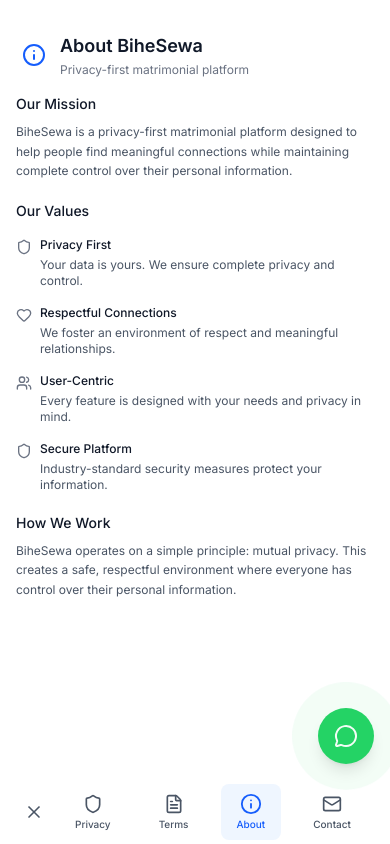
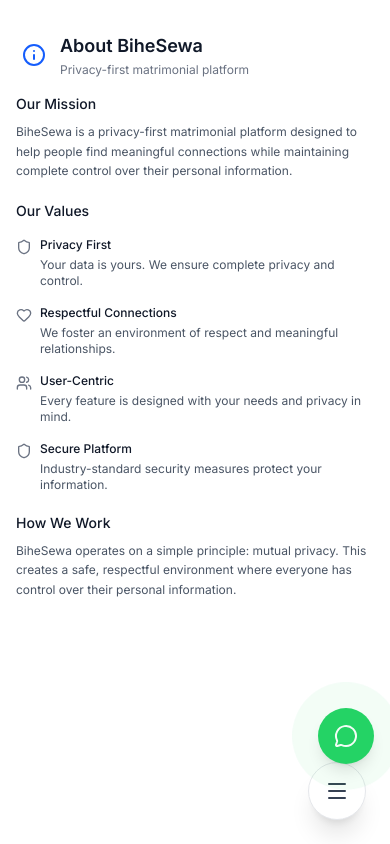
Before and after one commit to pramalakar/bihesewa_web, a Next.js app: page /about in a window 390 px wide. Built offline with nearby package versions, Linux system fonts and the light colour scheme.

Commit message:
Redesign mobile menu: full-screen minimalist design, remove animations, update TikTok URL to @bihe.sewa2

```diff
--- a/app/contact/page.tsx
+++ b/app/contact/page.tsx
@@ -78,7 +78,7 @@ export default function ContactPage() {
             <span>Instagram</span>
           </a>
           <a
-            href="https://www.tiktok.com/@bihesewa"
+            href="https://www.tiktok.com/@bihe.sewa2"
             target="_blank"
             rel="noopener noreferrer"
             className="flex items-center gap-2 px-4 py-2 text-xs bg-[#000000] hover:bg-[#1A1A1A] dark:bg-[#FFFFFF] dark:hover:bg-[#F0F0F0] dark:text-[#000000] text-white rounded transition-colors duration-200"
--- a/components/BottomNavigation.tsx
+++ b/components/BottomNavigation.tsx
@@ -3,177 +3,164 @@
 import { useState, useEffect } from 'react';
 import Link from 'next/link';
 import { usePathname } from 'next/navigation';
-import {
-  Shield,
-  FileText,
-  Info,
-  Mail,
-  Menu,
-  X
-} from 'lucide-react';
+import { Menu, X } from 'lucide-react';
+import Logo from './Logo';
+import SocialMediaLinks from './SocialMediaLinks';
 
 const navigationItems = [
   {
+    name: 'Home',
+    href: '/',
+  },
+  {
     name: 'Privacy',
     href: '/privacy',
-    icon: Shield,
   },
   {
     name: 'Terms',
     href: '/terms',
-    icon: FileText,
   },
   {
     name: 'About',
     href: '/about',
-    icon: Info,
   },
   {
     name: 'Contact',
     href: '/contact',
-    icon: Mail,
   },
 ];
 
 export default function BottomNavigation() {
   const pathname = usePathname();
-  const [isVisible, setIsVisible] = useState(true);
   const [isOpen, setIsOpen] = useState(false);
-  const [lastScrollY, setLastScrollY] = useState(0);
-  const [hideTimeout, setHideTimeout] = useState<NodeJS.Timeout | null>(null);
 
+  // Prevent body scroll when menu is open
   useEffect(() => {
-    // Show navigation on scroll
-    const handleScroll = () => {
-      const currentScrollY = window.scrollY;
+    if (isOpen) {
+      document.body.style.overflow = 'hidden';
+    } else {
+      document.body.style.overflow = 'unset';
+    }
+    return () => {
+      document.body.style.overflow = 'unset';
+    };
+  }, [isOpen]);
 
-      // Show if scrolling up or at top
-      if (currentScrollY < lastScrollY || currentScrollY < 10) {
-        setIsVisible(true);
-        setIsOpen(true);
-      } else if (currentScrollY > lastScrollY && currentScrollY > 100) {
-        // Hide if scrolling down
-        setIsVisible(false);
+  // Close menu on route change
+  useEffect(() => {
     setIsOpen(false);
-      }
-
-      setLastScrollY(currentScrollY);
-
-      // Auto-hide after 3 seconds of no scrolling
-      if (hideTimeout) clearTimeout(hideTimeout);
-      const timeout = setTimeout(() => {
-        setIsVisible(false);
-        setIsOpen(false);
-      }, 3000);
-      setHideTimeout(timeout);
-    };
-
-    window.addEventListener('scroll', handleScroll);
-
-    // Auto-hide after initial 3 seconds
-    const initialTimeout = setTimeout(() => {
-      setIsVisible(false);
-      setIsOpen(false);
-    }, 3000);
-
-    return () => {
-      window.removeEventListener('scroll', handleScroll);
-      if (hideTimeout) clearTimeout(hideTimeout);
-      clearTimeout(initialTimeout);
-    };
-  }, [lastScrollY, hideTimeout]);
+  }, [pathname]);
 
   const toggleMenu = () => {
     setIsOpen(!isOpen);
-    setIsVisible(true);
+  };
 
-    // Auto-hide after 5 seconds when manually opened
-    if (hideTimeout) clearTimeout(hideTimeout);
-    const timeout = setTimeout(() => {
+  const closeMenu = () => {
     setIsOpen(false);
-      setIsVisible(false);
-    }, 5000);
-    setHideTimeout(timeout);
   };
 
   return (
     <>
-      {/* Toggle Button - Always visible when menu is hidden */}
-      {!isVisible && (
+      {/* Floating Menu Button - Always visible */}
       <button
         onClick={toggleMenu}
-          className="fixed bottom-4 right-4 z-50 bg-white dark:bg-gray-800 border border-gray-200 dark:border-gray-700 rounded-full p-3 shadow-lg hover:shadow-xl hover:scale-105 active:scale-95 transition-all duration-200 cursor-pointer focus:outline-none focus:ring-2 focus:ring-gray-300 dark:focus:ring-gray-700 focus:ring-offset-2"
-          aria-label="Toggle menu"
+        className={`
+          fixed bottom-6 right-6 z-50
+          bg-white dark:bg-gray-800
+          border border-gray-200 dark:border-gray-700
+          rounded-full p-4
+          shadow-xl hover:shadow-2xl
+          transition-all duration-300 ease-out
+          ${isOpen ? 'scale-90 rotate-90 opacity-0' : 'scale-100 rotate-0 opacity-100 hover:scale-110 active:scale-95'}
+          cursor-pointer
+          focus:outline-none focus:ring-2 focus:ring-gray-300 dark:focus:ring-gray-700 focus:ring-offset-2
+        `}
+        aria-label={isOpen ? 'Close menu' : 'Open menu'}
       >
-          <Menu className="w-5 h-5 text-gray-600 dark:text-gray-400" />
+        {isOpen ? (
+          <X className="w-6 h-6 text-gray-700 dark:text-gray-300" />
+        ) : (
+          <Menu className="w-6 h-6 text-gray-700 dark:text-gray-300" />
+        )}
       </button>
-      )}
 
-      {/* Navigation Menu */}
-      <nav
+      {/* Full-Screen Menu Overlay */}
+      <div
         className={`
-          fixed bottom-0 left-0 right-0
-          bg-white/95 dark:bg-gray-900/95
-          backdrop-blur-sm
-          z-40
-          transition-transform duration-300 ease-in-out
-          ${isVisible && isOpen ? 'translate-y-0' : 'translate-y-full'}
+          fixed inset-0 z-40
+          bg-white dark:bg-gray-900
+          transition-all duration-300 ease-out
+          ${isOpen ? 'opacity-100 visible' : 'opacity-0 invisible'}
         `}
+        onClick={closeMenu}
       >
-        <div className="max-w-7xl mx-auto px-4 sm:px-6 lg:px-8">
-          <div className="flex items-center justify-between h-16">
-            {/* Close button when open */}
-            {isOpen && (
+        {/* Menu Content */}
+        <div
+          className={`
+            h-full flex flex-col
+            transition-transform duration-300 ease-out
+            ${isOpen ? 'translate-y-0' : 'translate-y-8'}
+          `}
+          onClick={(e) => e.stopPropagation()}
+        >
+          {/* Header with Logo and Close Button */}
+          <div className="flex items-center justify-between px-6 pt-8 pb-12">
+            {/* Logo - Top Left */}
+            <div className="flex items-center">
+              <Logo size="md" showText={false} />
+            </div>
+
+            {/* Close Button - Top Right */}
             <button
-                onClick={toggleMenu}
-                className="p-2 rounded-lg text-gray-600 dark:text-gray-400 hover:text-gray-900 dark:hover:text-white hover:bg-gray-100 dark:hover:bg-gray-800 transition-all duration-200 focus:outline-none focus:ring-2 focus:ring-gray-300 dark:focus:ring-gray-700"
+              onClick={closeMenu}
+              className="p-2 text-gray-900 dark:text-gray-100 hover:opacity-70 transition-opacity duration-200 focus:outline-none focus:ring-2 focus:ring-gray-300 dark:focus:ring-gray-700 rounded"
               aria-label="Close menu"
             >
-                <X className="w-5 h-5" />
+              <X className="w-6 h-6" />
             </button>
-            )}
+          </div>
 
-            {/* Navigation Items */}
-            <div className="flex items-center justify-center flex-1 gap-4">
+          {/* Navigation Items - Centered, Text Only */}
+          <nav className="flex-1 flex flex-col items-center justify-center px-6">
+            <div className="space-y-6">
               {navigationItems.map((item) => {
-                const Icon = item.icon;
                 const isActive = pathname === item.href;
 
                 return (
                   <Link
                     key={item.name}
                     href={item.href}
+                    onClick={closeMenu}
                     className={`
-                      flex flex-col items-center justify-center
-                      px-4 py-2.5 rounded-lg
-                      text-xs font-medium
-                      transition-all duration-200
-                      min-w-[60px]
+                      block
+                      text-center
+                      transition-all duration-200 ease-out
                       ${
                         isActive
-                          ? 'text-blue-600 dark:text-blue-400 bg-blue-50 dark:bg-blue-900/20'
-                          : 'text-gray-600 dark:text-gray-400 hover:text-gray-900 dark:hover:text-gray-100 hover:bg-gray-100 dark:hover:bg-gray-800'
+                          ? 'text-gray-900 dark:text-white font-medium'
+                          : 'text-gray-700 dark:text-gray-300 font-light'
                       }
-                      focus:outline-none focus:ring-2 focus:ring-gray-300 dark:focus:ring-gray-700
+                      hover:opacity-70
+                      focus:outline-none focus:ring-2 focus:ring-gray-300 dark:focus:ring-gray-700 rounded
                     `}
-                    onClick={() => {
-                      setIsOpen(false);
-                      setIsVisible(false);
-                    }}
                   >
-                    <Icon
-                      className={`w-5 h-5 mb-1 transition-transform duration-200 ${
-                        isActive ? 'text-blue-600 dark:text-blue-400 scale-110' : 'group-hover:scale-110'
-                      }`}
-                    />
-                    <span className="text-[10px] leading-tight">{item.name}</span>
+                    <span className="text-2xl tracking-tight">
+                      {item.name}
+                    </span>
                   </Link>
                 );
               })}
             </div>
+          </nav>
+
+          {/* Footer with Social Media */}
+          <div className="px-6 pb-8 pt-8">
+            <div className="flex items-center justify-center gap-6">
+              <SocialMediaLinks variant="inline" />
             </div>
           </div>
-      </nav>
+        </div>
+      </div>
     </>
   );
 }
--- a/components/DesktopView.tsx
+++ b/components/DesktopView.tsx
@@ -144,7 +144,7 @@ export default function DesktopView() {
           </div>
 
           {/* Privacy-focused message */}
-          <div className="space-y-4 animate-fade-in">
+          <div className="space-y-4">
             <h1 className="text-2xl md:text-3xl font-playfair font-light text-gray-700 dark:text-gray-300 tracking-tight">
               Your Privacy, Protected
             </h1>
--- a/components/MobileView.tsx
+++ b/components/MobileView.tsx
@@ -20,7 +20,7 @@ export default function MobileView() {
               </div>
 
               {/* Privacy-focused message */}
-              <div className="space-y-3 animate-fade-in">
+              <div className="space-y-3">
                 <h1 className="text-xl font-playfair font-light text-gray-700 dark:text-gray-300 tracking-tight">
                   Your Privacy, Protected
                 </h1>
--- a/components/SocialMediaLinks.tsx
+++ b/components/SocialMediaLinks.tsx
@@ -28,7 +28,7 @@ export default function SocialMediaLinks({
     },
     {
       name: 'TikTok',
-      url: 'https://www.tiktok.com/@bihesewa',
+      url: 'https://www.tiktok.com/@bihe.sewa2',
       icon: () => (
         <svg className="w-5 h-5" viewBox="0 0 24 24" fill="currentColor">
           <path d="M19.59 6.69a4.83 4.83 0 0 1-3.77-4.25V2h-3.45v13.67a2.89 2.89 0 0 1-5.2 1.74 2.89 2.89 0 0 1 2.31-4.64 2.93 2.93 0 0 1 .88.13V9.4a6.84 6.84 0 0 0-1-.05A6.33 6.33 0 0 0 5 20.1a6.34 6.34 0 0 0 10.86-4.43v-7a8.16 8.16 0 0 0 4.77 1.52v-3.4a4.85 4.85 0 0 1-1-.1z"/>
```
Also changed, not shown: app/page.tsx (+0 -15 lines). Lines whose indentation alone changed are shown as unchanged.
